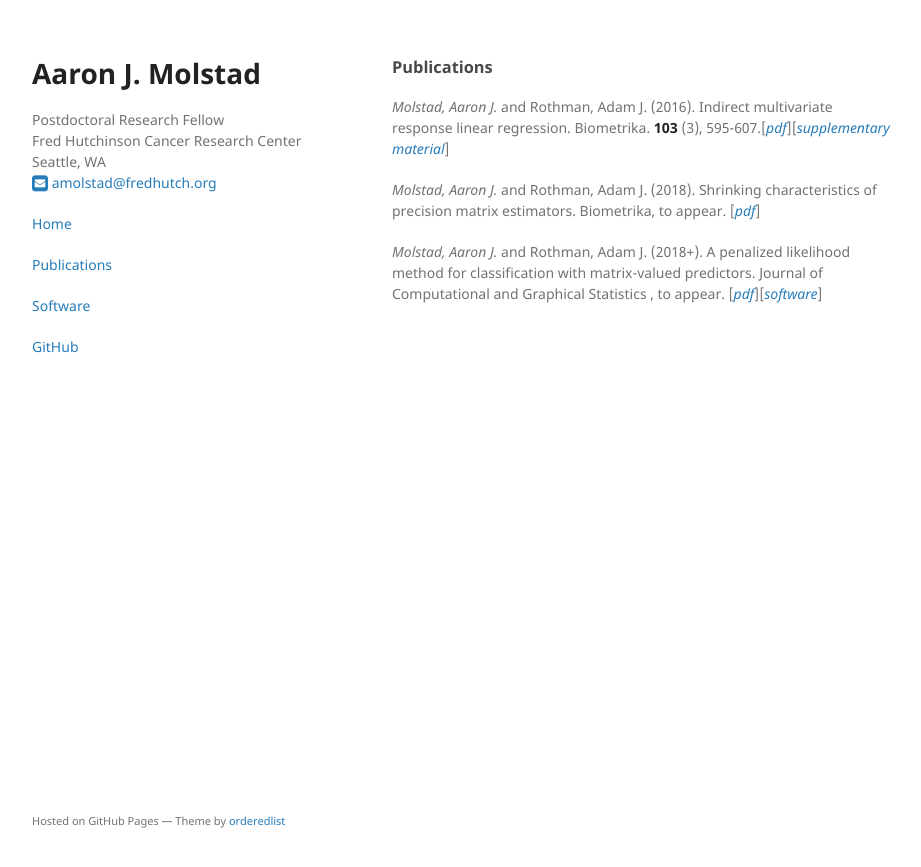
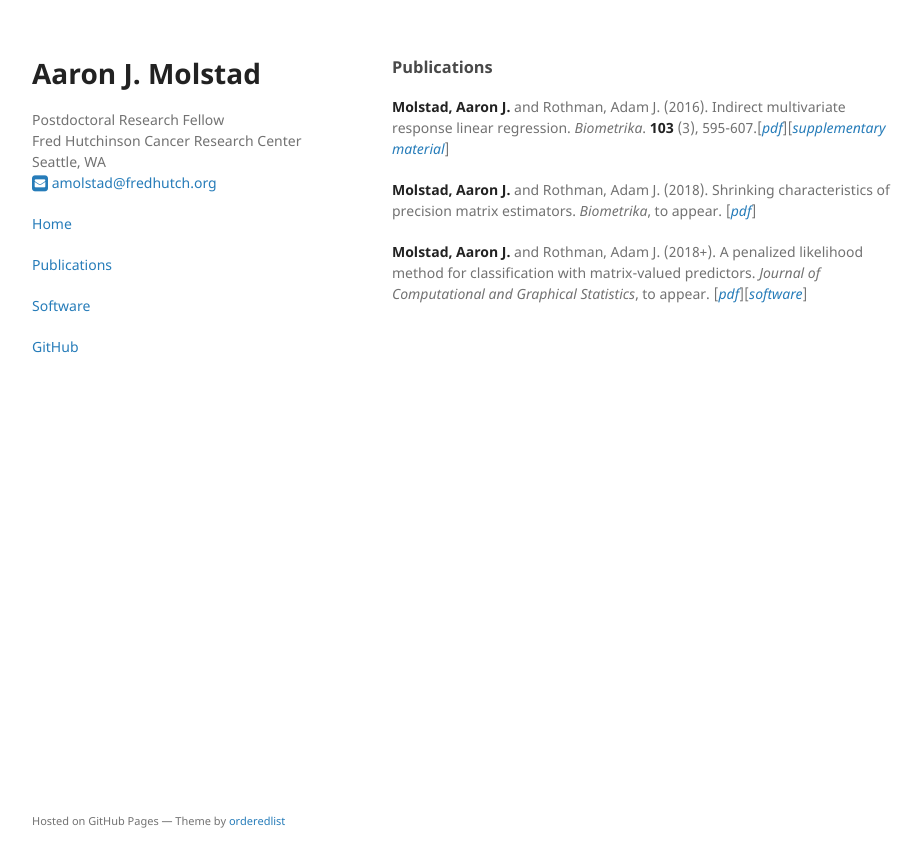
Before and after one commit to ajmolstad/ajmolstad.github.io, a Jekyll site: the page built from publications.md, in a window 1280 px wide. Shown: the top 867 px of the page, without its empty margins (178-1099 px from the left). Built offline with Jekyll 4.4.1, drawn with Linux system fonts in a browser that asks for light colours; our own code applies the rules of GitHub Pages for plain Markdown files.

```diff
--- a/publications.md
+++ b/publications.md
@@ -3,8 +3,8 @@ layout: default
 ---
 ### Publications
 
-*Molstad, Aaron J.* and Rothman, Adam J. (2016). Indirect multivariate response linear regression. Biometrika. **103** (3), 595-607.[[*pdf*](https://academic.oup.com/biomet/article-abstract/103/3/595/1744444/Indirect-multivariate-response-linear-regression?redirectedFrom=fulltext)][[*supplementary material*](pages/IMRLR_Supp.pdf)]
+**Molstad, Aaron J.** and Rothman, Adam J. (2016). Indirect multivariate response linear regression. *Biometrika*. **103** (3), 595-607.[[*pdf*](https://academic.oup.com/biomet/article-abstract/103/3/595/1744444/Indirect-multivariate-response-linear-regression?redirectedFrom=fulltext)][[*supplementary material*](pages/IMRLR_Supp.pdf)]
 
-*Molstad, Aaron J.* and Rothman, Adam J. (2018). Shrinking characteristics of precision matrix estimators. Biometrika, to appear. [[*pdf*](https://arxiv.org/abs/1704.04820)]
+**Molstad, Aaron J.** and Rothman, Adam J. (2018). Shrinking characteristics of precision matrix estimators. *Biometrika*, to appear. [[*pdf*](https://arxiv.org/abs/1704.04820)]
 
-*Molstad, Aaron J.*  and Rothman, Adam J. (2018+). A penalized likelihood method for classification with matrix-valued predictors. Journal of Computational and Graphical Statistics , to appear. [[*pdf*](pages/MatrixLDA.pdf)][[*software*](https://cran.r-project.org/web/packages/MatrixLDA/.)]
+**Molstad, Aaron J.**  and Rothman, Adam J. (2018+). A penalized likelihood method for classification with matrix-valued predictors. *Journal of Computational and Graphical Statistics*, to appear. [[*pdf*](pages/MatrixLDA.pdf)][[*software*](https://cran.r-project.org/web/packages/MatrixLDA/.)]
```
